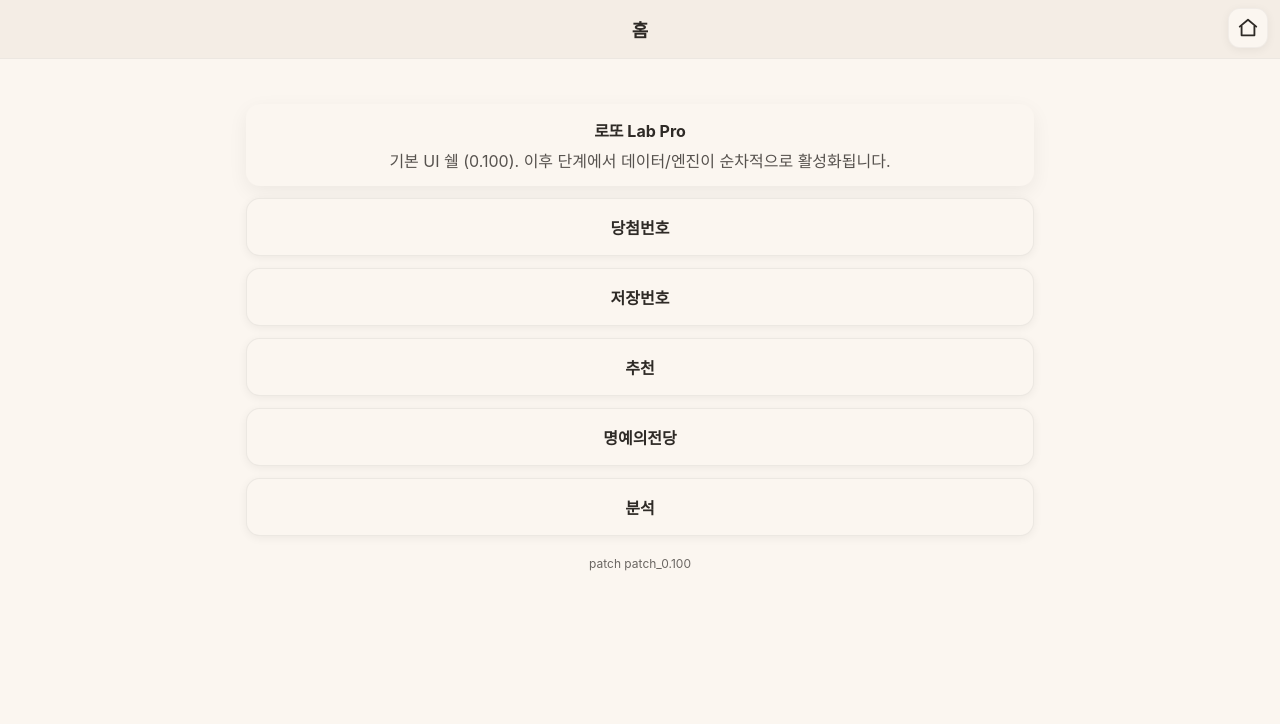
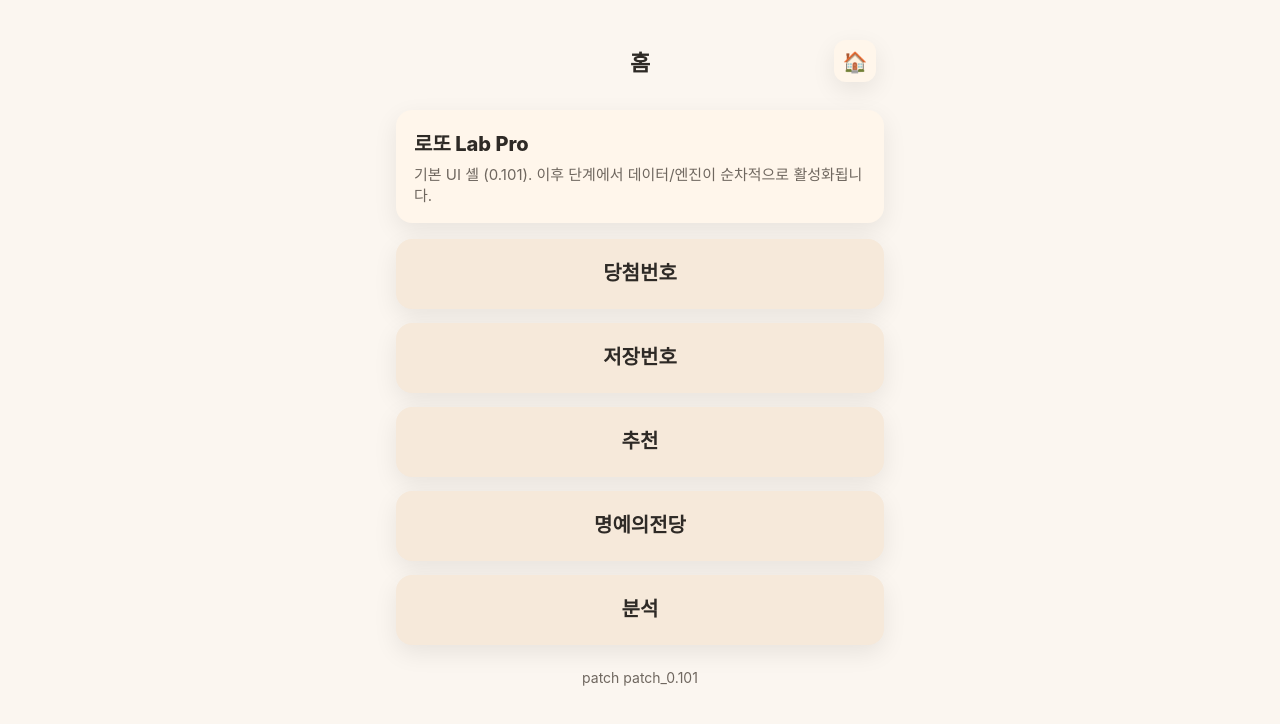
Before and after one commit to jaebinPark/lotto_5, a plain HTML site: page index.html in a window 1280 px wide. Drawn offline with Linux system fonts and the light colour scheme.

Commit message:
patch_0.101: router + header + overflow guard

```diff
--- a/app.bundle.js
+++ b/app.bundle.js
@@ -1,87 +1,176 @@
 
-(()=>{'use strict';
-  const VERSION='patch_0.100'; const APP_BUILD='1756547488';
-  const L5 = (window.L5 = window.L5 || {});
+/* lotto app bundle - 0.101
+   - Hash router (home/winning/saved/reco/hall/analysis)
+   - Common header with right home button
+   - Overflow-safe text shrink
+   - Update bar (service worker update detect)
+*/
+(function () {
+  'use strict';
+  const VERSION = 'patch_0.101';
+  const $ = (sel, ctx=document) => ctx.querySelector(sel);
+  const $$ = (sel, ctx=document) => Array.from(ctx.querySelectorAll(sel));
+  const root = document.getElementById('app');
 
-  const guard = L5.guard = {
-    try(scope, fn){ try{ return fn(); }catch(e){ console.error('[guard]', scope, e); toast('오류가 발생했어요 • '+scope); } }
+  // ---------- Utilities ----------
+  function el(tag, attrs={}, ...children) {
+    const node = document.createElement(tag);
+    for (const [k,v] of Object.entries(attrs||{})) {
+      if (k === 'class') node.className = v;
+      else if (k === 'style') Object.assign(node.style, v);
+      else if (k.startsWith('on') && typeof v === 'function') node.addEventListener(k.substring(2), v);
+      else node.setAttribute(k, v);
+    }
+    for (const c of children) {
+      if (c == null) continue;
+      node.appendChild(typeof c === 'string' ? document.createTextNode(c) : c);
+    }
+    return node;
+  }
+
+  function go(hash) {
+    if (!hash.startsWith('#')) hash = '#' + hash;
+    location.hash = hash;
+  }
+
+  // Fit text inside its box by shrinking font-size down to minPx
+  function fitText(node, minPx=12) {
+    if (!node) return;
+    node.style.removeProperty('font-size');
+    const maxLoops = 20;
+    let loops = 0;
+    let fs = parseFloat(getComputedStyle(node).fontSize);
+    const boundsOk = () => node.scrollWidth <= node.clientWidth && node.scrollHeight <= node.clientHeight;
+    while (!boundsOk() && fs > minPx && loops < maxLoops) {
+      fs -= 1;
+      node.style.fontSize = fs + 'px';
+      loops++;
+    }
+  }
+  function applyFit(root=document) {
+    $$('[data-fit]', root).forEach(n => fitText(n));
+  }
+  window.addEventListener('resize', () => applyFit());
+
+  // ---------- Layout Components ----------
+  function Header(title) {
+    const titleSpan = el('span', {class: 'title', 'data-fit': ''}, title);
+    const right = el('button', {class: 'icon-btn', title: '홈', onclick: () => go('/home')}, '🏠');
+    const bar = el('div', {class: 'hdr'},
+      el('div', {class: 'spacer'}),
+      titleSpan,
+      right
+    );
+    queueMicrotask(() => applyFit(bar));
+    return bar;
+  }
+
+  function Card(children, cls='card') {
+    return el('div', {class: cls}, ...(Array.isArray(children) ? children : [children]));
+  }
+  function Button(text, onclick) {
+    const span = el('span', {'data-fit': ''}, text);
+    const btn = el('button', {class: 'btn', onclick}, span);
+    queueMicrotask(() => fitText(span));
+    return btn;
+  }
+
+  // ---------- Pages ----------
+  function pageHome() {
+    const info = Card([
+      el('div', {class:'card-title','data-fit':''}, '로또 Lab Pro'),
+      el('div', {class:'card-desc'}, '기본 UI 셸 (0.101). 이후 단계에서 데이터/엔진이 순차적으로 활성화됩니다.')
+    ]);
+    const menu = el('div', {class:'menu'},
+      Button('당첨번호', ()=>go('/winning')),
+      Button('저장번호', ()=>go('/saved')),
+      Button('추천', ()=>go('/reco')),
+      Button('명예의전당', ()=>go('/hall')),
+      Button('분석', ()=>go('/analysis'))
+    );
+    return el('div', {class:'screen'}, info, menu);
+  }
+  function pagePlaceholder(name) {
+    return el('div', {class:'screen'},
+      Card([
+        el('div', {class:'card-title','data-fit':''}, name),
+        el('div', {class:'muted'}, '추후 단계에서 내용이 활성화됩니다.')
+      ])
+    );
+  }
+  const PAGES = {
+    '/home': () => [Header('홈'), pageHome()],
+    '/winning': () => [Header('당첨번호'), pagePlaceholder('당첨번호')],
+    '/saved': () => [Header('저장번호'), pagePlaceholder('저장번호')],
+    '/reco': () => [Header('추천'), pagePlaceholder('추천')],
+    '/hall': () => [Header('명예의전당'), pagePlaceholder('명예의전당')],
+    '/analysis': () => [Header('분석'), pagePlaceholder('분석')],
   };
 
-  const subscribers = new Set();
-  let state = Object.freeze({ route:'home', title:'홈' });
-  const store = L5.store = {
-    get:()=>state,
-    patch:(p)=>{ state=Object.freeze(Object.assign({},state,p)); scheduleRender(); },
-    sub:(fn)=> (subscribers.add(fn), ()=>subscribers.delete(fn))
-  };
+  // ---------- Router ----------
+  function parseHash() {
+    const h = location.hash.replace(/^#/, '');
+    return h || '/home';
+  }
+  function render() {
+    const route = parseHash();
+    const maker = PAGES[route] || PAGES['/home'];
+    root.replaceChildren();
+    const parts = maker();
+    parts.forEach(p => root.appendChild(p));
+    // version footer
+    const ft = el('div', {class:'version'}, 'patch ', VERSION);
+    root.appendChild(ft);
+    applyFit(root);
+  }
+  window.addEventListener('hashchange', render);
 
-  let raf=0; function scheduleRender(){ if(raf) return; raf=requestAnimationFrame(()=>{raf=0; render();}); }
+  // ---------- Update Bar (SW) ----------
+  const updBar = (function(){
+    const bar = el('div',{class:'update-bar', id:'update-bar'},
+      el('span',{class:'update-text','data-fit':''},'새 버전이 준비되었습니다.'),
+      el('button',{class:'update-act'},'업데이트 적용')
+    );
+    document.body.appendChild(bar);
+    const applyBtn = $('.update-act', bar);
+    applyBtn.addEventListener('click', async () => {
+      try {
+        if ('serviceWorker' in navigator) {
+          const reg = await navigator.serviceWorker.getRegistration();
+          if (reg && reg.waiting) {
+            reg.waiting.postMessage({type:'SKIP_WAITING'});
+          }
+        }
+      } catch(e){}
+      // fallback: 강제 새로고침
+      location.reload();
+    });
+    function show(){ bar.classList.add('show'); applyFit(bar);}
+    return {show};
+  })();
 
-  const titles={ home:'홈', draws:'당첨번호', saved:'저장번호', reco:'추천', analysis:'분석', hof:'명예의전당' };
-  function parseRoute(){ const h=(location.hash||'#/home').slice(2); const key=h.split('?')[0]||'home'; return titles[key]?key:'home'; }
-  function onRoute(){ const key=parseRoute(); store.patch({route:key,title:titles[key]}); }
-  addEventListener('hashchange', onRoute); addEventListener('load', onRoute);
-
-  const appEl=document.getElementById('app');
-
-  function header(title){ return `
-    <div class="header">
-      <div class="header-title">${title}</div>
-      <div class="header-right">
-        <a class="icon-btn" href="#/home" aria-label="홈으로 이동" title="홈">
-          <svg class="icon" viewBox="0 0 24 24" fill="none" stroke="var(--ink)" stroke-width="2" stroke-linecap="round" stroke-linejoin="round">
-            <path d="M3 10.5L12 3l9 7.5"></path>
-            <path d="M5 10v10h14V10"></path>
-          </svg>
-        </a>
-      </div>
-    </div>`; }
-
-  function fab(){ return `<button id="fabTop" class="fab" aria-label="맨 위로">
-    <svg class="icon" viewBox="0 0 24 24" fill="none" stroke="var(--ink)" stroke-width="2" stroke-linecap="round" stroke-linejoin="round">
-      <path d="M18 15l-6-6-6 6"></path>
-    </svg></button>`; }
-
-  function homeView(){ return `
-    <div class="container stack">
-      <div class="card center">
-        <div class="fit-text"><b>로또 Lab Pro</b></div>
-        <div class="truncate-2" style="opacity:.8;margin-top:6px;">기본 UI 쉘 (0.100). 이후 단계에서 데이터/엔진이 순차적으로 활성화됩니다.</div>
-      </div>
-      <a class="btn" href="#/draws">당첨번호</a>
-      <a class="btn" href="#/saved">저장번호</a>
-      <a class="btn" href="#/reco">추천</a>
-      <a class="btn" href="#/hof">명예의전당</a>
-      <a class="btn" href="#/analysis">분석</a>
-      <div class="patch">patch ${VERSION}</div>
-    </div>`; }
-
-  function placeholderView(name){ return `
-    <div class="container stack">
-      <div class="card">
-        <div class="fit-text"><b>${name}</b></div>
-        <div class="truncate-2" style="opacity:.8;margin-top:6px;">이 화면은 0.100에서는 스켈레톤입니다. 이후 단계에서 기능이 활성화됩니다.</div>
-      </div>
-    </div>`; }
-
-  function toast(msg){ let t=document.querySelector('.__toast'); if(!t){ t=document.createElement('div'); t.className='__toast';
-    Object.assign(t.style,{position:'fixed',left:'50%',bottom:'calc(env(safe-area-inset-bottom,0px)+24px)',transform:'translateX(-50%)',background:'var(--ink)',color:'#fff',padding:'10px 14px',borderRadius:'12px',zIndex:50,boxShadow:'var(--shadow)',maxWidth:'80vw',textAlign:'center'});
-    document.body.appendChild(t);}
-    t.textContent=msg; t.style.opacity=1; clearTimeout(t.__to); t.__to=setTimeout(()=>t.style.opacity=0,2200);
+  if ('serviceWorker' in navigator) {
+    navigator.serviceWorker.getRegistration().then(reg => {
+      if (!reg) return;
+      // 이미 대기중인 새 워커가 있으면 표시
+      if (reg.waiting) updBar.show();
+      reg.addEventListener('updatefound', ()=>{
+        const nw = reg.installing;
+        if (!nw) return;
+        nw.addEventListener('statechange', ()=>{
+          if (nw.state === 'installed' && navigator.serviceWorker.controller) {
+            updBar.show();
+          }
+        });
+      });
+    });
+    navigator.serviceWorker.addEventListener('controllerchange', ()=>{
+      // 새 SW가 활성화되면 자동 새로고침
+      location.reload();
+    });
   }
 
-  function render(){
-    const s=store.get(); const isHome=s.route==='home';
-    document.body.classList.toggle('no-scroll', isHome);
-    const view = ({ home:()=>homeView(), draws:()=>placeholderView('당첨번호'),
-      saved:()=>placeholderView('저장번호'), reco:()=>placeholderView('추천'),
-      analysis:()=>placeholderView('분석'), hof:()=>placeholderView('명예의전당') })[s.route]();
-    appEl.innerHTML = `<div class="app">${header(s.title)}${view}</div>${fab()}`;
-
-    const fabEl=document.getElementById('fabTop');
-    function onScroll(){ const show=scrollY>300 && !isHome; fabEl.classList.toggle('show', show); }
-    if(fabEl){ fabEl.addEventListener('click', ()=>scrollTo({top:0,behavior:'smooth'})); addEventListener('scroll', onScroll, {passive:true}); onScroll(); }
-  }
-
+  // init
+  if (!location.hash) location.replace('#/home');
   render();
 })();
--- a/styles.css
+++ b/styles.css
@@ -1,49 +1,77 @@
 
+/* styles for lotto app 0.101 */
 :root{
-  --bg:#F4EDE5; --card:#FBF6F0; --ink:#2E2A26;
-  --safe-gap:30px; --header-h:58px; --radius:14px;
-  --shadow:0 6px 20px rgba(0,0,0,0.06);
-  --shadow-soft:0 2px 10px rgba(0,0,0,0.06);
+  --bg:#FBF6F0;
+  --card:#FFF6EB;
+  --ink:#2E2A26;
+  --muted:#6f675f;
+  --btn:#F6E9DA;
+  --shadow:0 8px 24px rgba(0,0,0,.08);
 }
-*{box-sizing:border-box}
-html,body{height:100%;margin:0;padding:0;background:var(--bg);color:var(--ink);
-  font-family:-apple-system,BlinkMacSystemFont,'Segoe UI',Roboto,Helvetica,Arial,'Apple SD Gothic Neo','Noto Sans KR',sans-serif;
-  -webkit-font-smoothing:antialiased}
-a{color:inherit;text-decoration:none}
-body.no-scroll{overflow:hidden}
 
-.app{min-height:100vh;display:flex;flex-direction:column;
-  padding-top:calc(env(safe-area-inset-top,0px) + var(--safe-gap) + var(--header-h));
-  padding-bottom:calc(env(safe-area-inset-bottom,0px) + var(--safe-gap));}
+*{box-sizing:border-box;}
+html,body{height:100%;}
+body{
+  margin:0;
+  font-family: -apple-system, BlinkMacSystemFont, 'Apple SD Gothic Neo', 'Noto Sans KR', sans-serif;
+  color:var(--ink);
+  background:var(--bg);
+}
 
-.header{position:fixed;left:0;right:0;top:0;height:var(--header-h);
-  display:flex;align-items:center;justify-content:center;background:var(--bg);
-  box-shadow:0 1px 0 rgba(0,0,0,0.06);z-index:20;padding-top:env(safe-area-inset-top,0px)}
-.header-title{font-weight:700;font-size:18px;white-space:nowrap;max-width:70vw;overflow:hidden;text-overflow:ellipsis}
-.header-right{position:absolute;right:12px;top:calc(env(safe-area-inset-top,0px) + 8px);height:40px;display:flex;align-items:center}
-.icon-btn{display:inline-flex;align-items:center;justify-content:center;width:40px;height:40px;border-radius:12px;background:var(--card);
-  box-shadow:var(--shadow-soft);border:1px solid rgba(0,0,0,0.04)}
-.icon{width:22px;height:22px;display:block}
+#app{ padding: 24px 16px 80px; max-width: 520px; margin: 0 auto; }
 
-.container{width:100%;max-width:820px;margin:0 auto;padding:16px;display:flex;flex-direction:column;gap:14px}
-.card{background:var(--card);border-radius:var(--radius);box-shadow:var(--shadow);padding:14px}
-.btn{background:var(--card);border:1px solid rgba(0,0,0,0.06);border-radius:14px;padding:16px 18px;font-weight:700;text-align:center;box-shadow:var(--shadow-soft)}
-.stack{display:flex;flex-direction:column;gap:12px}
+.hdr{
+  position:sticky; top:0; z-index:10;
+  display:flex; align-items:center; justify-content:space-between;
+  padding: 16px 8px;
+  background: var(--bg);
+}
+.hdr .spacer{ width:42px; }
+.hdr .title{ display:inline-block; max-width: 70%; font-weight:700; font-size:22px; text-align:center; }
+.icon-btn{
+  width:42px; height:42px; border-radius:12px; border:none; background:var(--card);
+  box-shadow: var(--shadow);
+  font-size:20px; line-height:42px; text-align:center; cursor:pointer;
+}
 
-.fab{position:fixed;right:16px;bottom:calc(env(safe-area-inset-bottom,0px) + 16px);width:56px;height:56px;border-radius:28px;background:var(--card);
-  display:none;align-items:center;justify-content:center;box-shadow:var(--shadow);border:1px solid rgba(0,0,0,0.06);z-index:30}
-.fab.show{display:flex}
+.card{
+  background: var(--card);
+  border-radius:16px;
+  padding:18px;
+  margin: 8px 0 16px;
+  box-shadow: var(--shadow);
+}
+.card-title{ font-weight:800; font-size:20px; margin-bottom:6px; overflow:hidden; white-space:nowrap; }
+.card-desc{ color:var(--muted); font-size:15px; }
 
-.truncate-2{display:-webkit-box;-webkit-line-clamp:2;-webkit-box-orient:vertical;overflow:hidden}
-.fit-text{font-size:clamp(12px,2.5vw,16px)}
-.center{text-align:center}
+.menu{ display:flex; flex-direction:column; gap:14px; margin-top:6px; }
+.btn{
+  width:100%; padding:18px 16px; border-radius:16px; border:none; cursor:pointer;
+  background: var(--btn); box-shadow: var(--shadow);
+  font-size:20px; font-weight:800; color:var(--ink);
+}
+.btn > [data-fit]{ display:inline-block; max-width:100%; overflow:hidden; white-space:nowrap; }
 
-.patch{margin-top:auto;padding:8px 0;text-align:center;opacity:.7;font-size:12px}
+.screen{ padding-top: 4px; }
 
-html, body { height: 100%; }
-body {
-  margin: 0;
-  background: #FBF6F0;
-  padding-bottom: env(safe-area-inset-bottom); /* iPhone 하단 안전영역 */
-  overscroll-behavior-y: none; /* 당겨서 새로고침 방지 */
+.muted{ color:var(--muted); font-size:14px; }
+
+.version{
+  text-align:center; color:var(--muted); margin: 24px 0 8px; font-size:14px;
 }
+
+/* update bar */
+.update-bar{
+  position: fixed; left:0; right:0; bottom: 8px; margin: 0 auto;
+  max-width: 560px;
+  transform: translateY(140%);
+  transition: transform .25s ease;
+  display:flex; gap:10px; align-items:center; justify-content:space-between;
+  background: #fff; padding: 12px 12px; border-radius: 12px; box-shadow: var(--shadow);
+}
+.update-bar.show{ transform: translateY(0); }
+.update-bar .update-text{ font-weight:700; max-width: 65%; overflow:hidden; white-space:nowrap; }
+.update-act{
+  border:none; border-radius:10px; padding:10px 12px; font-weight:800; cursor:pointer;
+  background:#FFE08C;
+}
```
Also changed, not shown: PATCH_NOTES.txt (+6 -17 lines).
